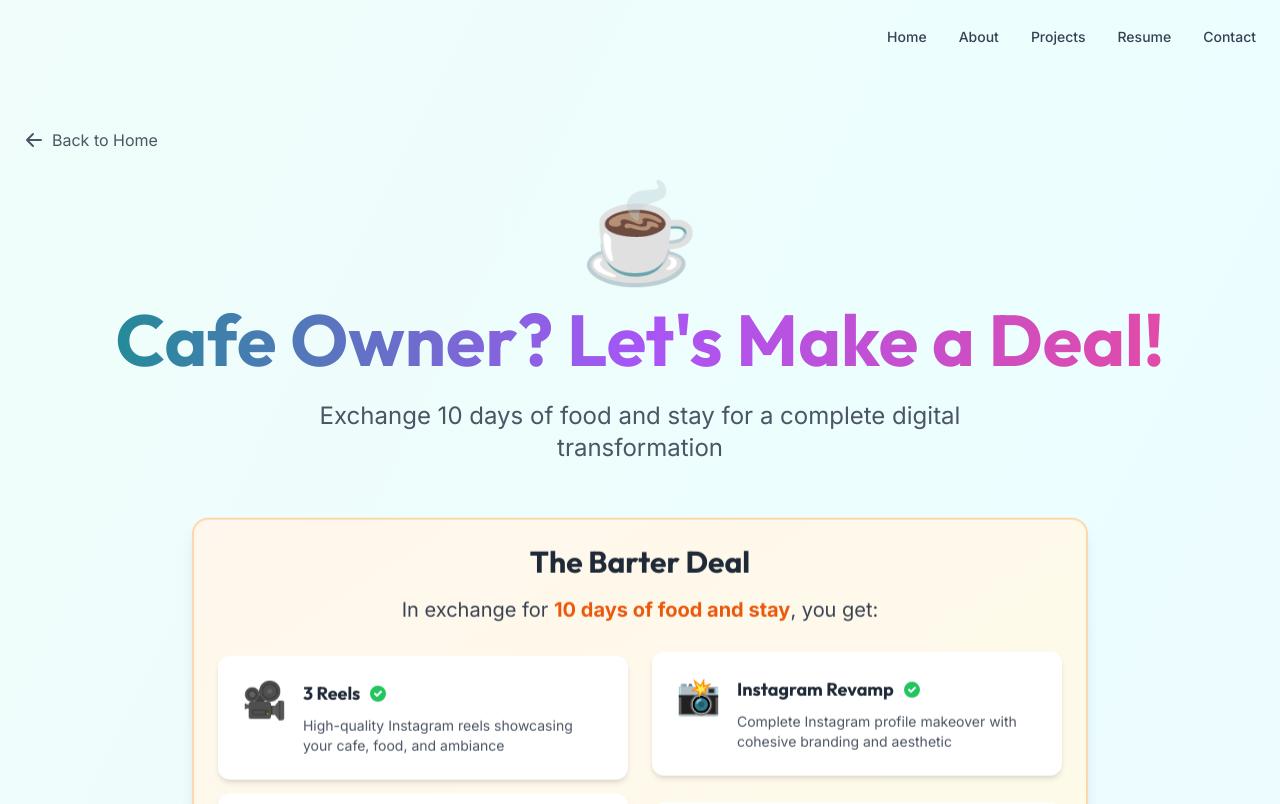
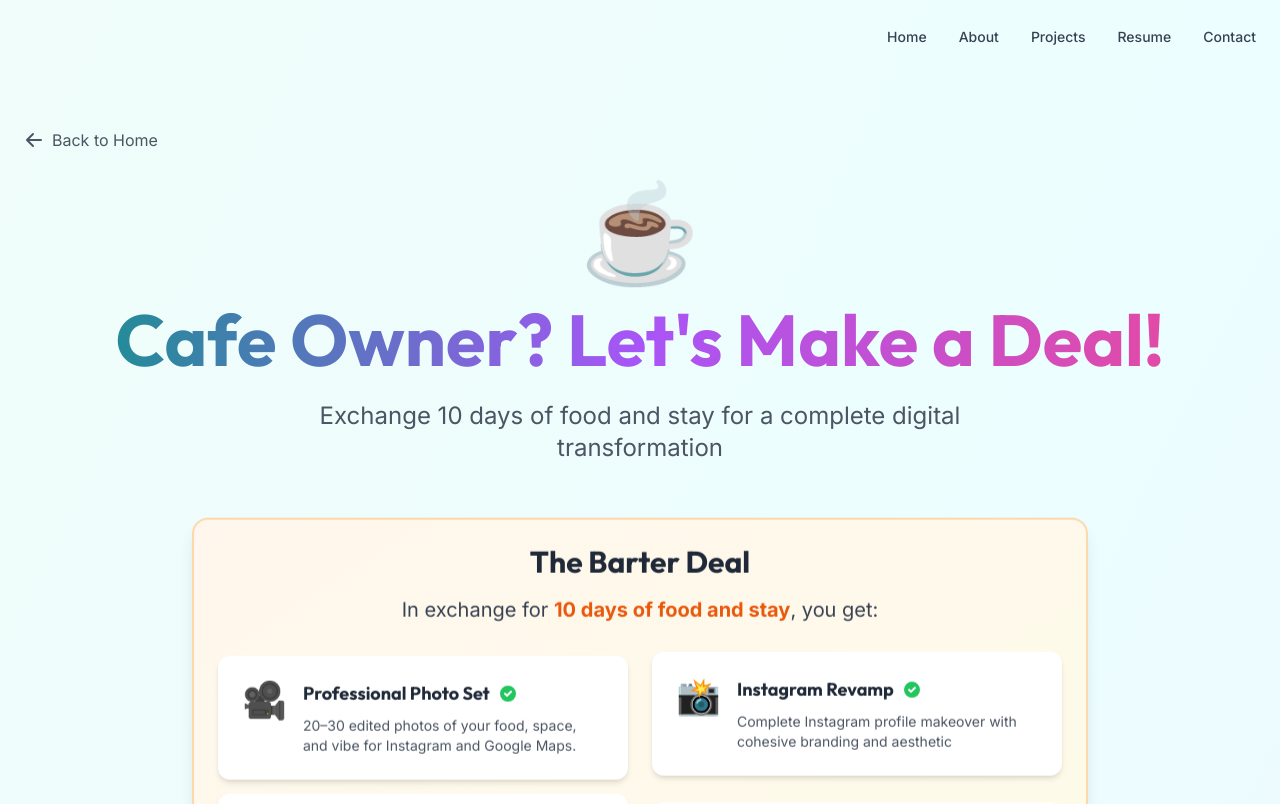
Before and after one commit to lohitakshcodes/Portfolio, a React (Vite) app: page /cafe-deal in a window 1280 px wide. Shown: the top 804 px of the page. Built offline with nearby package versions, Linux system fonts and the light colour scheme.

Commit message:
chore: save local changes

```diff
--- a/src/pages/CafeDeal.jsx
+++ b/src/pages/CafeDeal.jsx
@@ -9,8 +9,8 @@ const CafeDeal = () => {
     const deliverables = [
         {
             icon: '🎥',
-            title: '3 Reels',
-            description: 'High-quality Instagram reels showcasing your cafe, food, and ambiance'
+            title: 'Professional Photo Set',
+            description: '20–30 edited photos of your food, space, and vibe for Instagram and Google Maps.'
         },
         {
             icon: '📸',
```
